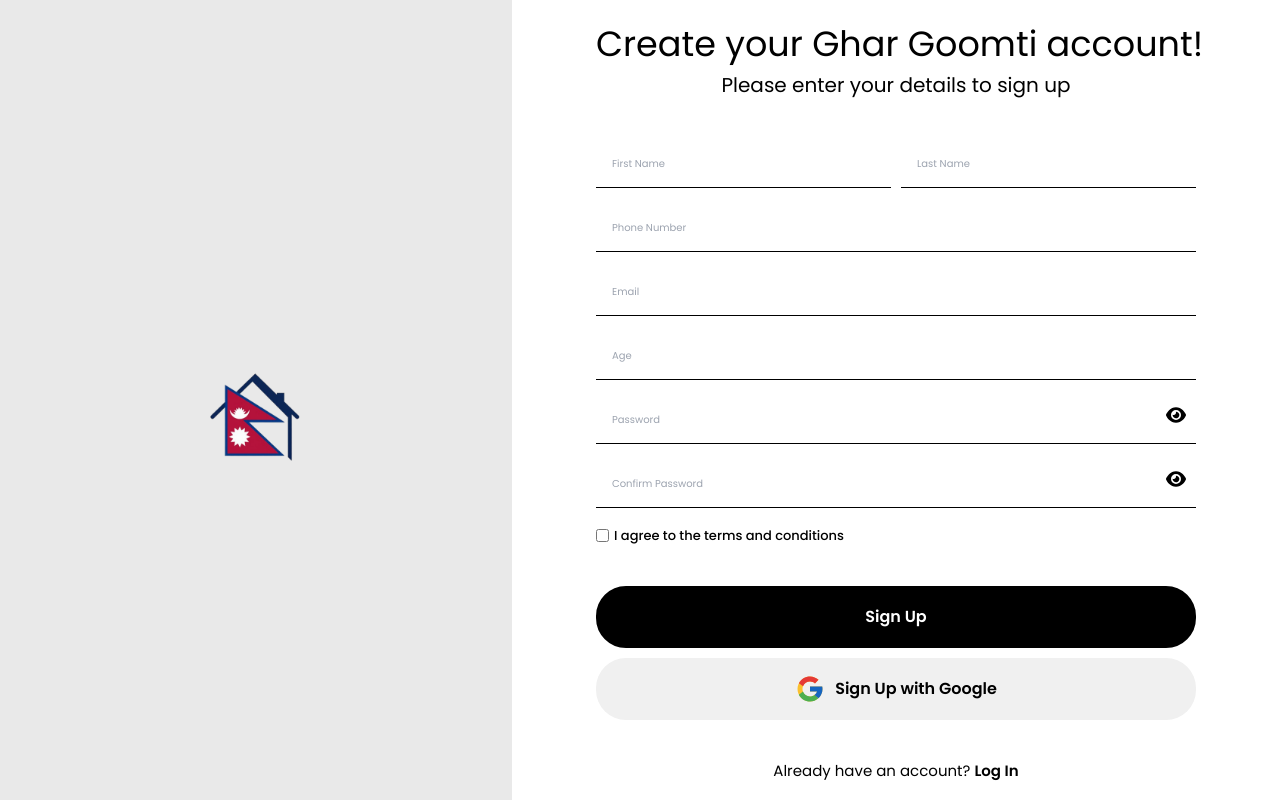
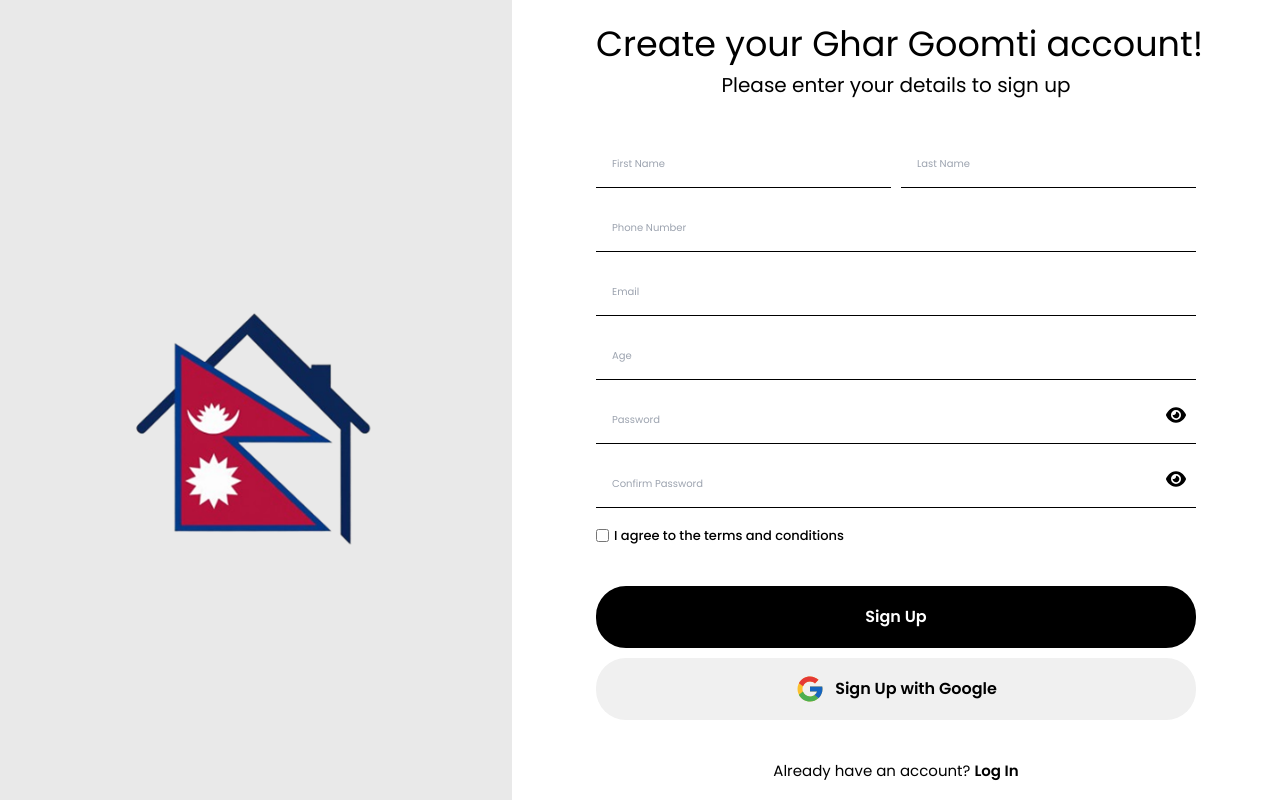
Before and after one commit to sampanna17/GharGoomti, a React (Vite) app in the folder frontend/: page /signup in a window 1280 px wide. Built offline with nearby package versions, Linux system fonts and the light colour scheme.

Commit message:
Minor ui updates

```diff
--- a/frontend/src/css/SignUp.css
+++ b/frontend/src/css/SignUp.css
@@ -37,8 +37,9 @@
 }
 
 .signup-logo .signup-logo-image {
-    width: 10vw;
+    width: 25vw;
     height: auto;
+    width: 100%;
 }
 
 .signup-right form {
```
